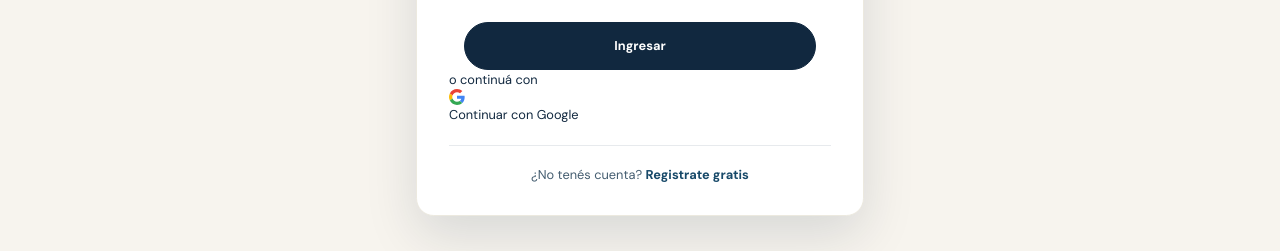
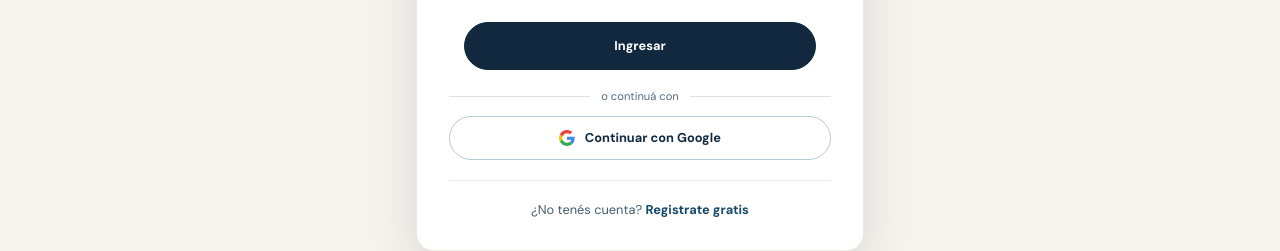
Before and after one commit to dnigro/rentocampo, a Next.js app: page /login in a window 1280 px wide. Shown: the part 423-674 px from the top of the page. Built offline with nearby package versions, Linux system fonts and the light colour scheme; no server answers.

Commit message:
feat(auth): integrate consistent Google sign-in on login and registration

```diff
--- a/styles/auth-responsive.css
+++ b/styles/auth-responsive.css
@@ -245,3 +245,12 @@ html body .app-shell :is(.auth-page-login,.auth-page-register) .auth-card::befor
 html body .app-shell :is(.auth-page-login,.auth-page-register) .auth-form .password-input-wrapper .form-input {padding-right:54px!important;}
 html body .app-shell :is(.auth-page-login,.auth-page-register) .password-toggle {z-index:1;}
 @media(max-width:600px){html body .app-shell :is(.auth-page-login,.auth-page-register) .auth-card{padding:24px 20px!important;}}
+
+/* Google OAuth: shared accessible secondary action; no changes to existing auth. */
+.auth-google-section{margin-top:22px;width:100%;}
+.auth-google-divider{display:flex;align-items:center;gap:14px;color:#536b7d;font-size:14px;margin-bottom:15px;text-align:center;}
+.auth-google-divider::before,.auth-google-divider::after{content:"";height:1px;flex:1;background:#d9e2e8;}
+.auth-google-button{width:100%;min-height:54px;border:1px solid #b8cbd8;border-radius:999px;background:#fff;color:#102a43;display:flex;align-items:center;justify-content:center;gap:12px;font:700 16px var(--font-dm-sans),sans-serif;cursor:pointer;}
+.auth-google-button:hover{background:#f3f7f9;border-color:#376582;}
+.auth-google-button:focus-visible{outline:3px solid #a2c6dd;outline-offset:2px;}
+.auth-google-button:disabled{opacity:.6;cursor:wait;}
```
